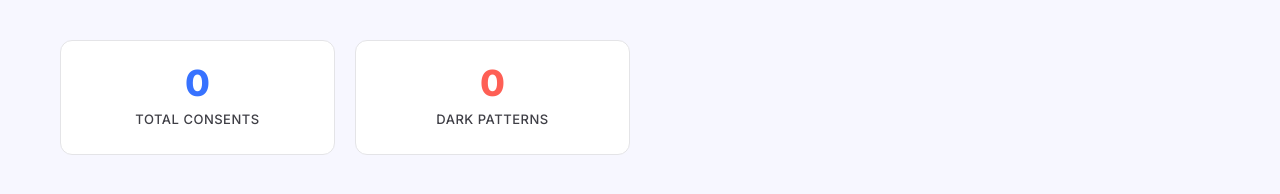
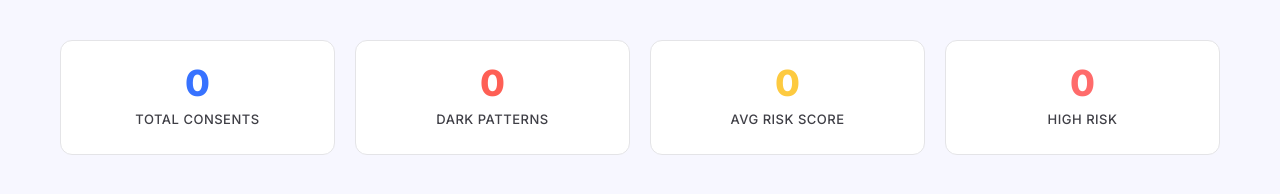
Before and after one commit to SheillaO/GDPR-Consent-Fatigue, a website built with Vite: page index.html in a window 1280 px wide. Built offline with nearby package versions, Linux system fonts and the light colour scheme.

Commit message:
Update index.html

```diff
--- a/index.html
+++ b/index.html
@@ -19,3 +19,13 @@
             <div class="stat-card danger">
                 <div class="stat-number" id="dark-patterns-count">0</div>
                 <div class="stat-label">Dark Patterns</div>
+                </div>
+                <div class="stat-card warning">
+                    <div class="stat-number" id="avg-risk-score">0</div>
+                    <div class="stat-label">Avg Risk Score</div>
+                </div>
+                <div class="stat-card alert">
+                    <div class="stat-number" id="high-risk-count">0</div>
+                    <div class="stat-label">High Risk</div>
+                </div>
+                </section>
```
